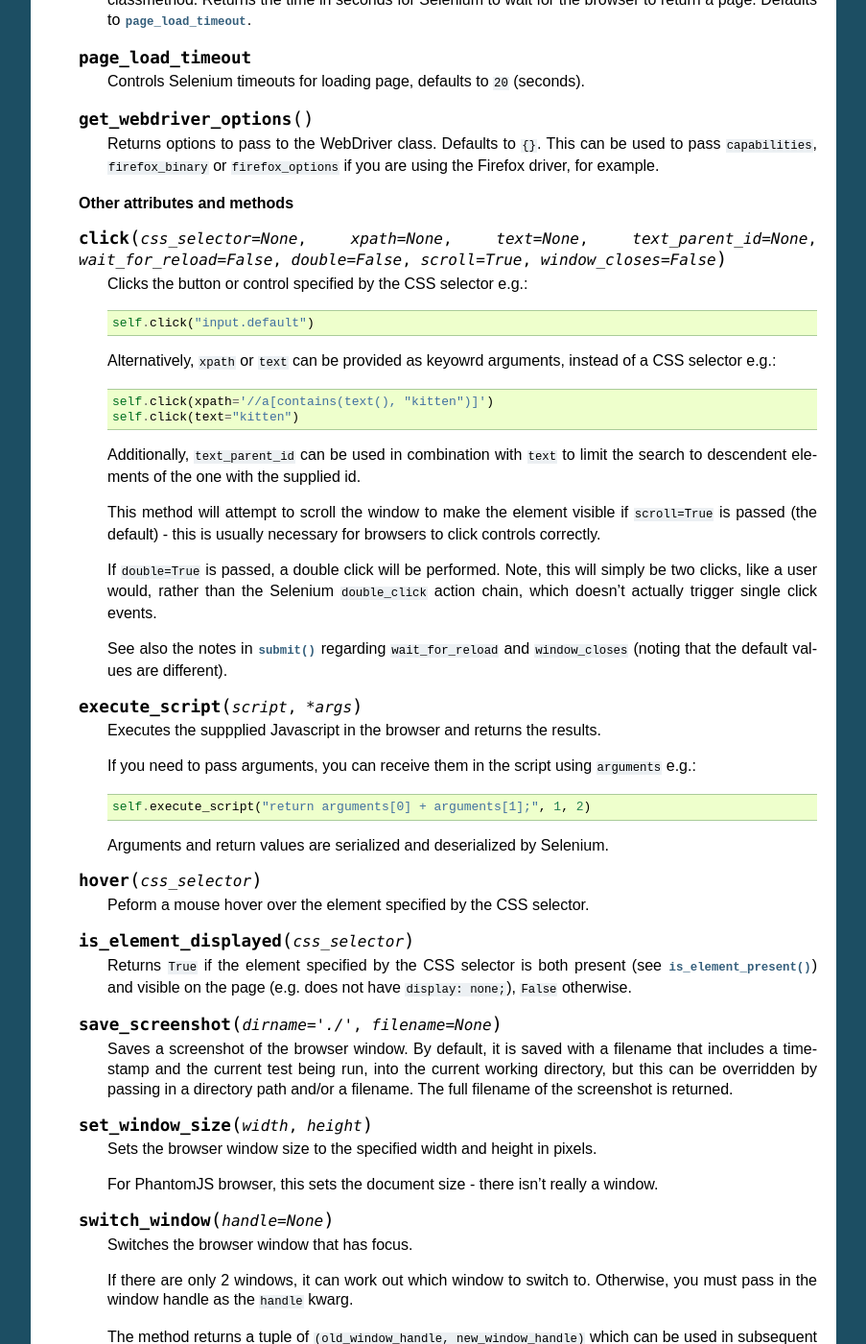
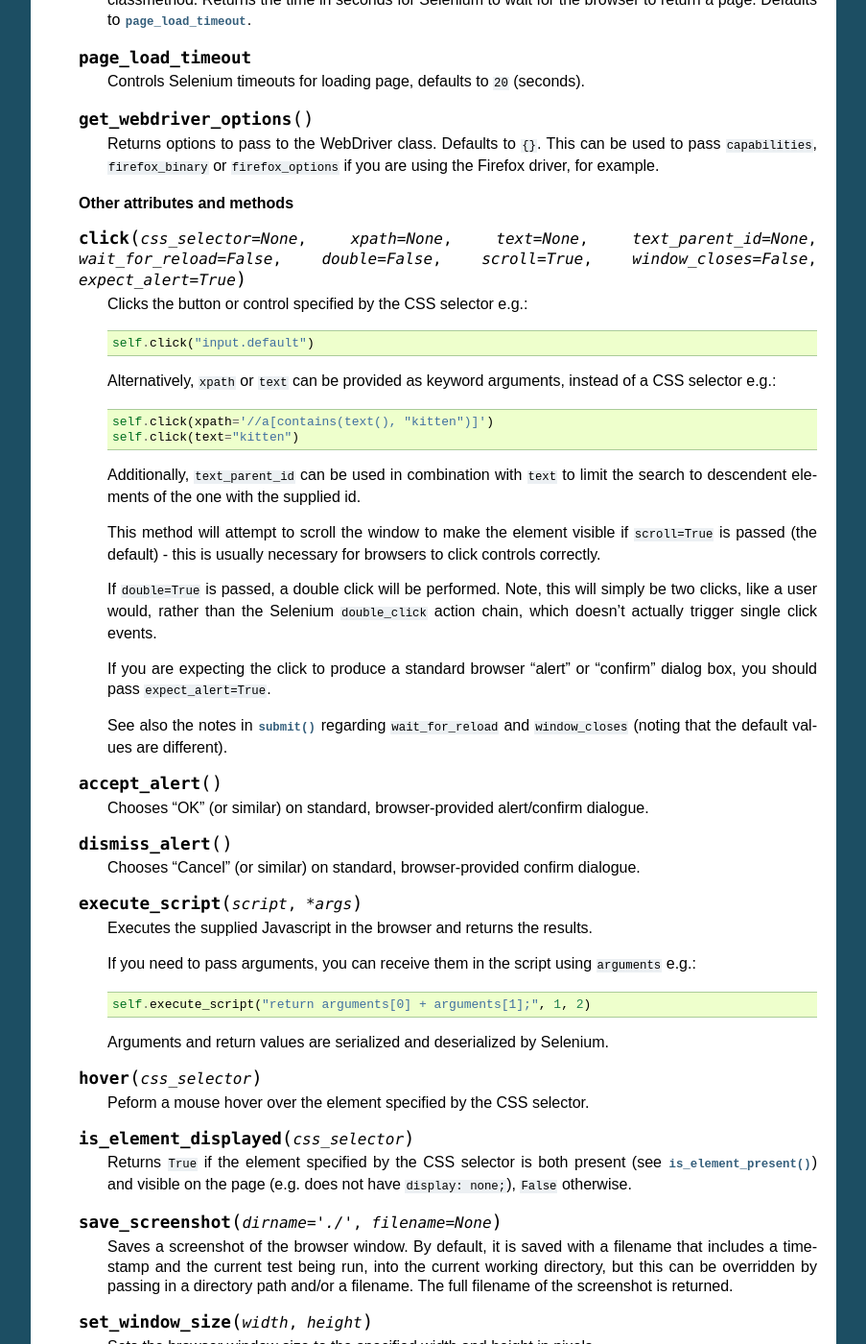
Before and after one commit to django-functest/django-functest, a Sphinx documentation site: the page built from docs/selenium.rst, in a window 1280 px wide and 1400 px high, scrolled down 1292 px. Shown: the whole window at 96% size, without its empty margins (198-1101 px from the left). Built offline with Sphinx 7.4.7, drawn with Linux system fonts in a browser that asks for light colours; some of the changed text lies outside the part shown.

Commit message:
Added alert handling functionality

```diff
--- a/docs/selenium.rst
+++ b/docs/selenium.rst
@@ -92,13 +92,13 @@ The class ``FuncSeleniumMixin`` has some Selenium/full browser specific methods,
 
    **Other attributes and methods**
 
-   .. method:: click(css_selector=None, xpath=None, text=None, text_parent_id=None, wait_for_reload=False, double=False, scroll=True, window_closes=False)
+   .. method:: click(css_selector=None, xpath=None, text=None, text_parent_id=None, wait_for_reload=False, double=False, scroll=True, window_closes=False, expect_alert=True)
 
       Clicks the button or control specified by the CSS selector e.g.::
 
         self.click("input.default")
 
-      Alternatively, ``xpath`` or ``text`` can be provided as keyowrd arguments,
+      Alternatively, ``xpath`` or ``text`` can be provided as keyword arguments,
       instead of a CSS selector e.g.::
 
         self.click(xpath='//a[contains(text(), "kitten")]')
@@ -117,13 +117,24 @@ The class ``FuncSeleniumMixin`` has some Selenium/full browser specific methods,
       ``double_click`` action chain, which doesn't actually trigger single click
       events.
 
+      If you are expecting the click to produce a standard browser “alert” or
+      “confirm” dialog box, you should pass ``expect_alert=True``.
+
       See also the notes in :meth:`~django_functest.FuncCommonApi.submit`
       regarding ``wait_for_reload`` and ``window_closes`` (noting that the
       default values are different).
 
+   .. method:: accept_alert()
+
+      Chooses "OK" (or similar) on standard, browser-provided alert/confirm dialogue.
+
+   .. method:: dismiss_alert()
+
+      Chooses "Cancel" (or similar) on standard, browser-provided confirm dialogue.
+
    .. method:: execute_script(script, *args)
 
-      Executes the suppplied Javascript in the browser and returns the results.
+      Executes the supplied Javascript in the browser and returns the results.
 
       If you need to pass arguments, you can receive them in the script using
       ``arguments`` e.g.::
```
Also changed, not shown: HISTORY.rst (+8 -0 lines), 5 other files.
